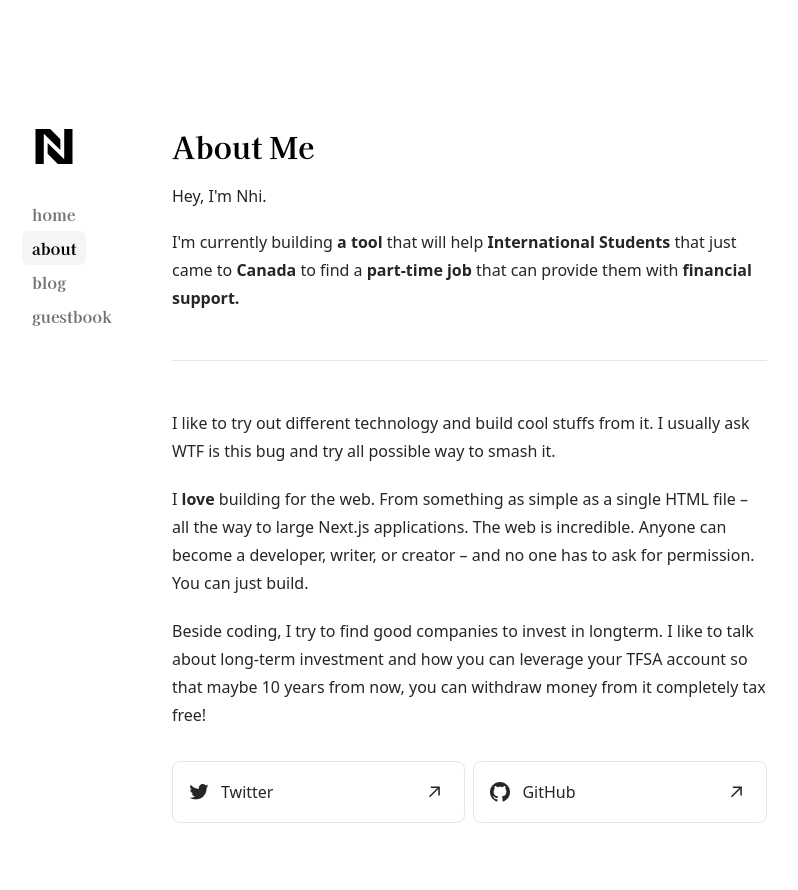
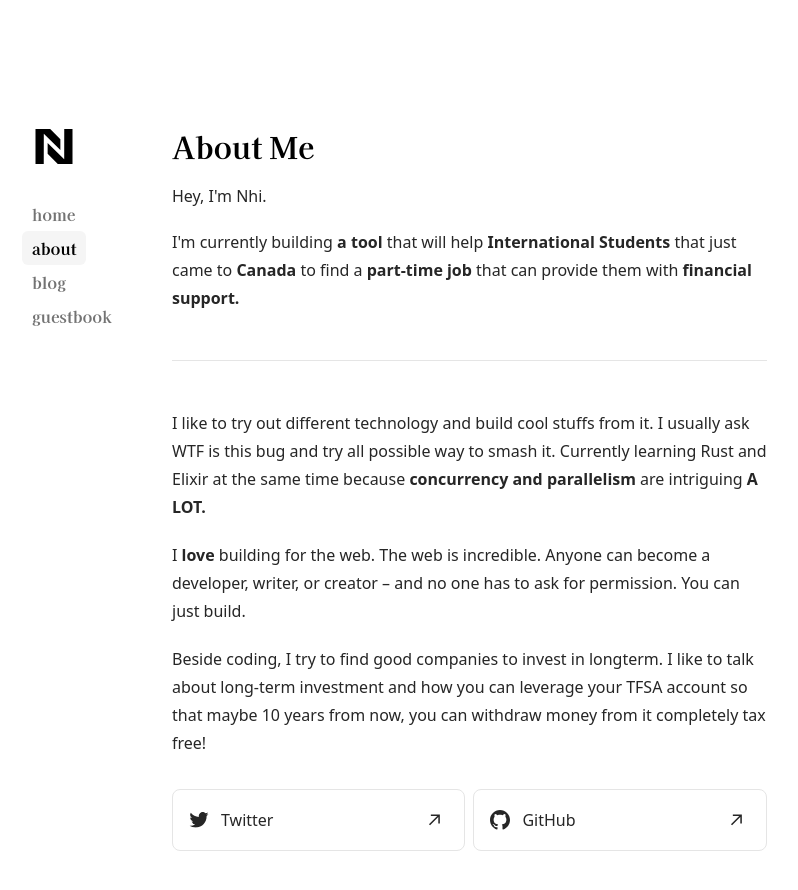
Before and after one commit to mynhinguyentruong/nextjs-portfolio, a Next.js app: page /about in a window 1280 px wide. Shown: the top 890 px of the page, without its empty margins (170-968 px from the left). Built offline with nearby package versions, Linux system fonts and the light colour scheme.

Commit message:
Test page and edit some text

```diff
--- a/app/about/page.tsx
+++ b/app/about/page.tsx
@@ -24,11 +24,10 @@ export default function AboutPage() {
                 </p>
                 <hr />
                 <p>
-                    I like to try out different technology and build cool stuffs from it. I usually ask WTF is this bug and try all possible way to smash it.
+                    I like to try out different technology and build cool stuffs from it. I usually ask WTF is this bug and try all possible way to smash it. Currently learning Rust and Elixir at the same time because <b>concurrency and parallelism</b> are intriguing <b>A LOT.</b>
                 </p>
                 <p>
-                    I <b>love</b> building for the web. From something as simple as a
-                    single HTML file – all the way to large Next.js applications. The web
+                    I <b>love</b> building for the web. The web
                     is incredible. Anyone can become a developer, writer, or creator – and
                     no one has to ask for permission. You can just build.
                 </p>
--- a/content/career.mdx
+++ b/content/career.mdx
@@ -4,7 +4,7 @@ publishedAt: '2023-04-30'
 summary: 'Learn about my overnight success story, almost one year in the making.'
 ---
 
-How did I go from a Talent Assistant to a developer? In this post, I'll share my overnight success story – one year in the making. First, we have to go way back to 2007.
+How did I go from a Talent Assistant to a developer? In this post, I'll share my overnight success story – one year in the making. First, we have to go back to 2022.
 
 ## Learning HR
 
```
Also changed, not shown: app/test/page.tsx (+2 -2 lines).
